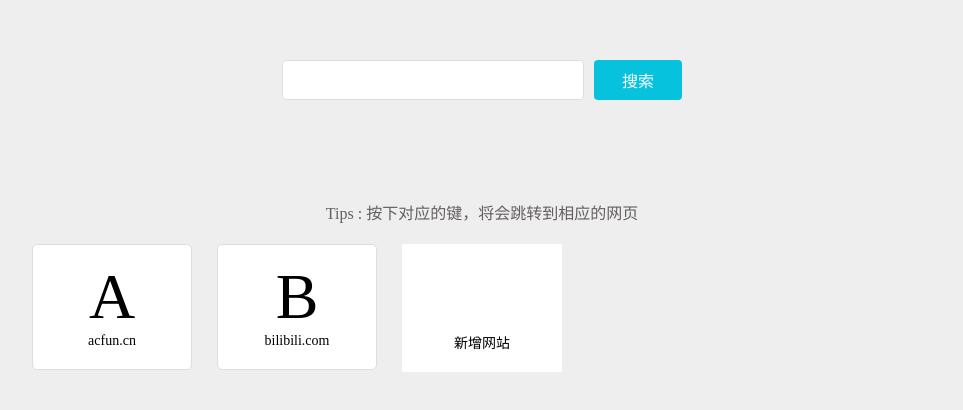
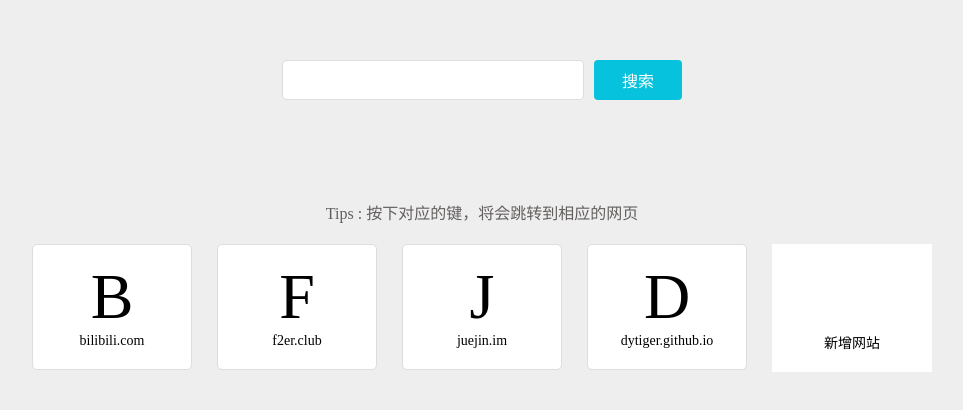
Before and after one commit to oldUath/nav1.0, a website: page src/index.html in a window 1280 px wide. Shown: the whole page, without its empty margins (158-1121 px from the left). Drawn offline with nearby package versions, Linux system fonts and the light colour scheme.

Commit message:
完整版

```diff
--- a/src/main.js
+++ b/src/main.js
@@ -5,8 +5,10 @@ const x = localStorage.getItem('x')
 const xObject = JSON.parse(x)
 // 如果第一次灭有xObject,则构建一个数据结构，把连接等数据存储到里面
 const hashMap = xObject || [
-    { logo: 'A', url: 'https://www.acfun.cn/' },
     { logo: 'B', url: 'https://www.bilibili.com/' },
+    { logo: 'F', url: 'http://f2er.club/' },
+    { logo: 'J', url: 'https://juejin.im/' },
+    { logo: 'D', url: 'https://dytiger.github.io/index.html' }
 ];
 
 const simplifyUrl = (url) => {
```
Also changed, not shown: dist/index.html, 4 other files.
